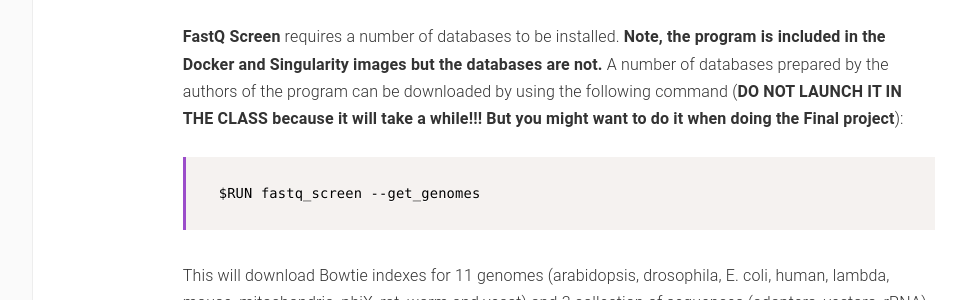
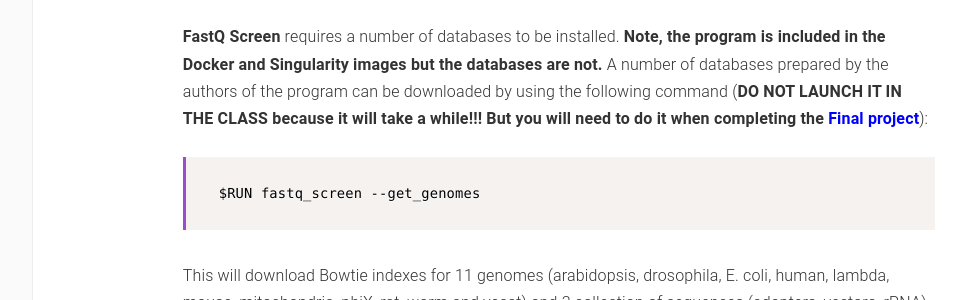
Before and after one commit to biocorecrg/RNAseq_course_2019, a Jekyll site: the page built from docs/qc.md, in a window 1280 px wide. Shown: the part 3153-3453 px from the top of the page, without its empty margins (180-1146 px from the left). Built offline with Jekyll 4.4.1, drawn with Linux system fonts in a browser that asks for light colours.

Commit message:
Update qc.md

````diff
--- a/docs/qc.md
+++ b/docs/qc.md
@@ -50,7 +50,7 @@ Below is an example of a poor quality dataset. As you can see, the average quali
 <img src="images/bad_fastqc.png" width="800"/>
 
 
-**FastQ Screen** requires a number of databases to be installed. **Note, the program is included in the Docker and Singularity images but the databases are not.**  A number of databases prepared by the authors of the program can be downloaded by using the following command (**DO NOT LAUNCH IT IN THE CLASS because it will take a while!!! But you might want to do it when doing the Final project**):
+**FastQ Screen** requires a number of databases to be installed. **Note, the program is included in the Docker and Singularity images but the databases are not.**  A number of databases prepared by the authors of the program can be downloaded by using the following command (**DO NOT LAUNCH IT IN THE CLASS because it will take a while!!! But you will need to do it when completing the [Final project](https://biocorecrg.github.io/RNAseq_course_2019/challenge.html)**):
 
 ```{bash}
 $RUN fastq_screen --get_genomes
@@ -113,13 +113,13 @@ firefox QC/A549_0_1_fastq_screen/A549_0_1chr10_1_screen.html
 
 ## Initial processing of sequencing reads
 
-Before mapping reads to the genome/transcriptome or performing a de novo assembly, the reads has to be pre-processed if needed as follows:
+Before mapping reads to the genome/transcriptome or performing a *de novo* assembly, the reads has to be pre-processed, if needed, as follows:
 * Demultiplex by index or barcode (it is usually done in the sequencing facility)
 * Remove adapter sequences
 * Trim reads by quality
 * Discard reads by quality/ambiguity
-* Filter reads by k-mer coverage (recommended for the de novo assembly)
-* Normalize k-mer coverage (recommended for the de novo assembly)
+* Filter reads by k-mer coverage (recommended for the *de novo* assembly)
+* Normalize k-mer coverage (recommended for the *de novo* assembly)
 
 As shown before, both the presence of low quality reads and adapters are reported in the **fastqc** output.
 
````
Also changed, not shown: other parts of docs/qc.md (+1 -1 lines).
